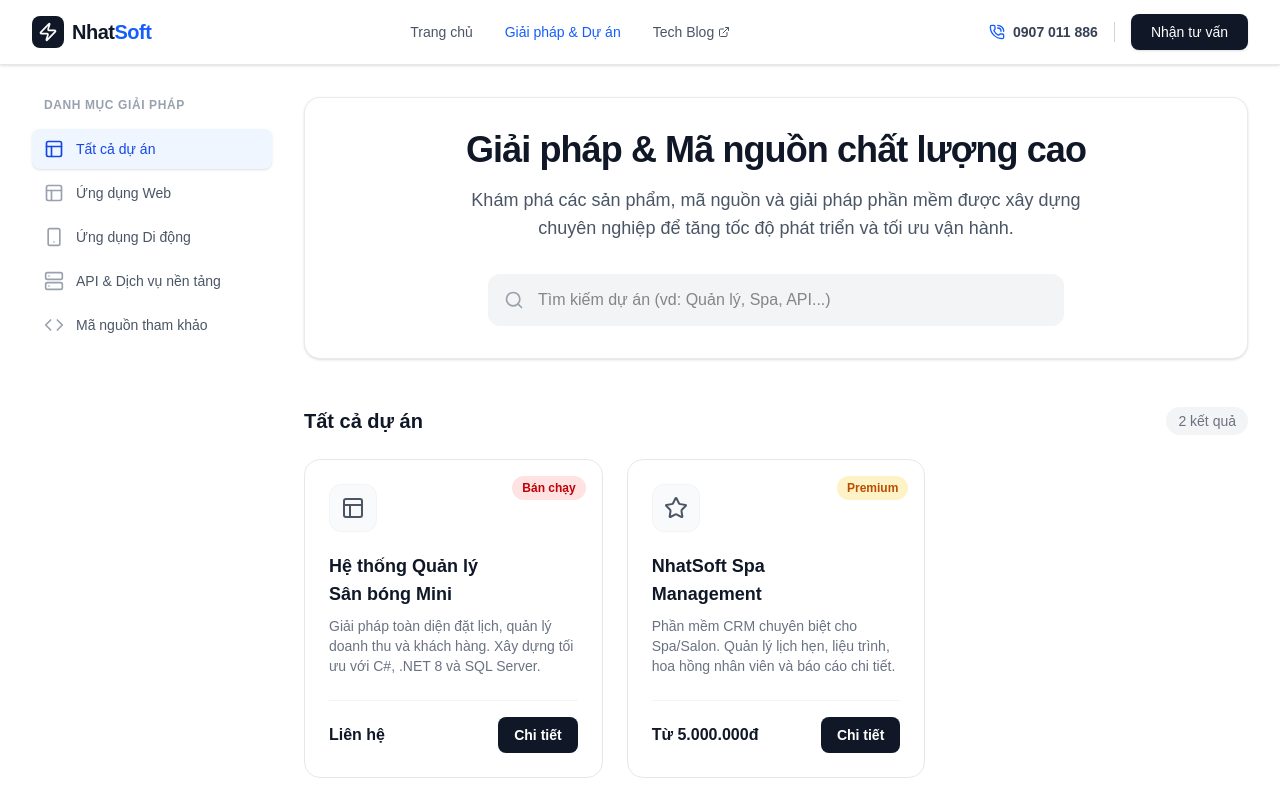
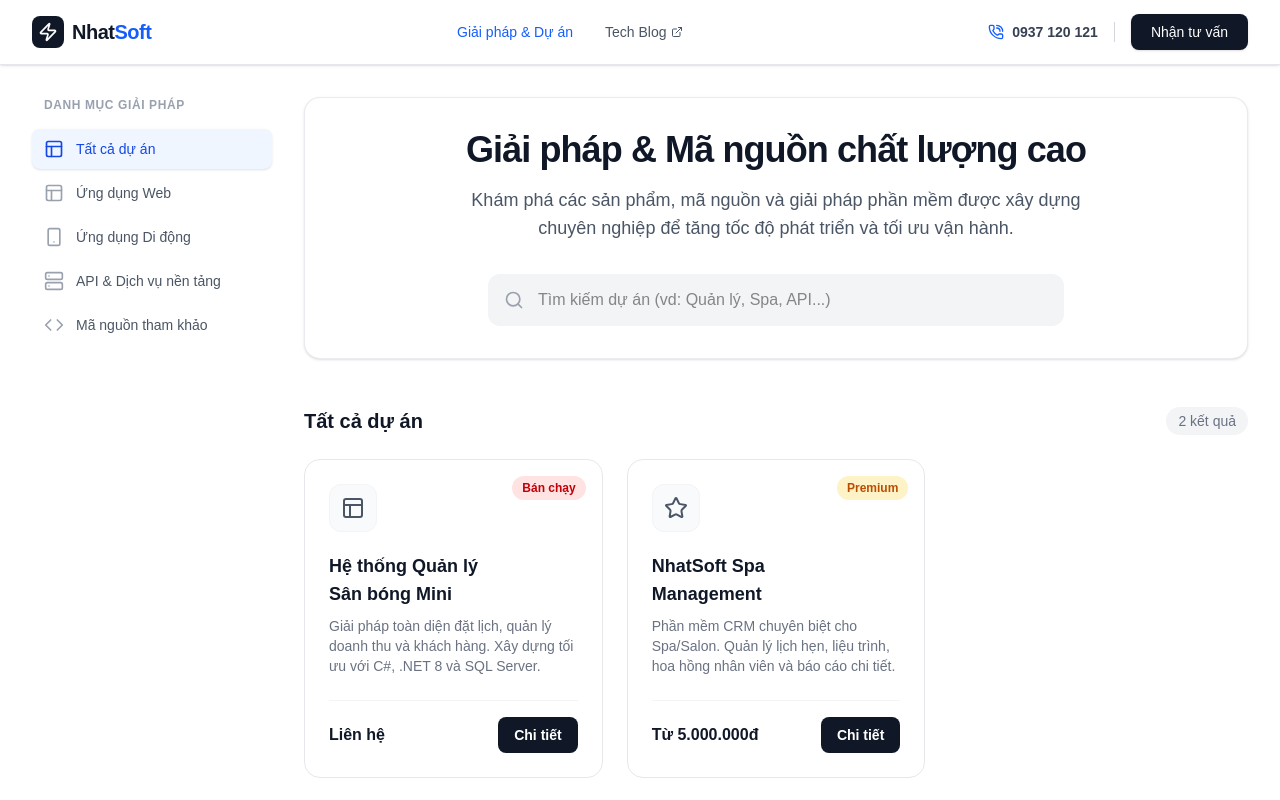
Before and after one commit to trandoannhat/nhatsoft.com-web, a Next.js app: page / in a window 1280 px wide. Shown: the top 800 px of the page. Built offline with nearby package versions, Linux system fonts and the light colour scheme.

Commit message:
edit header

```diff
--- a/components/Header.tsx
+++ b/components/Header.tsx
@@ -27,9 +27,9 @@
 
         {/* Điều hướng Desktop (Ẩn trên Mobile) */}
         <nav className="hidden md:flex gap-8 text-sm font-medium text-gray-600">
-          <Link href="/" className="hover:text-blue-600 transition-colors">
+          {/* <Link href="/" className="hover:text-blue-600 transition-colors">
             Trang chủ
-          </Link>
+          </Link> */}
           <Link href="/" className="text-blue-600">
             Giải pháp & Dự án
           </Link>
@@ -50,7 +50,7 @@
             className="flex items-center gap-2 text-sm font-bold text-gray-700 hover:text-blue-600 transition-colors"
           >
             <PhoneCall className="w-4 h-4 text-blue-600" />
-            0907 011 886
+            0937 120 121
           </a>
           <div className="w-px h-5 bg-gray-300"></div>
           <button className="text-sm font-medium bg-gray-900 text-white px-5 py-2 rounded-lg hover:bg-gray-800 transition-all active:scale-95 shadow-sm">
@@ -105,7 +105,7 @@
               className="flex items-center gap-2 text-base font-bold text-gray-700"
             >
               <PhoneCall className="w-5 h-5 text-blue-600" />
-              0907 011 886
+              0937 120 121
             </a>
             <button className="w-full text-base font-medium bg-gray-900 text-white px-5 py-3 rounded-lg hover:bg-gray-800 transition-all active:scale-95 shadow-sm">
               Nhận tư vấn
```
